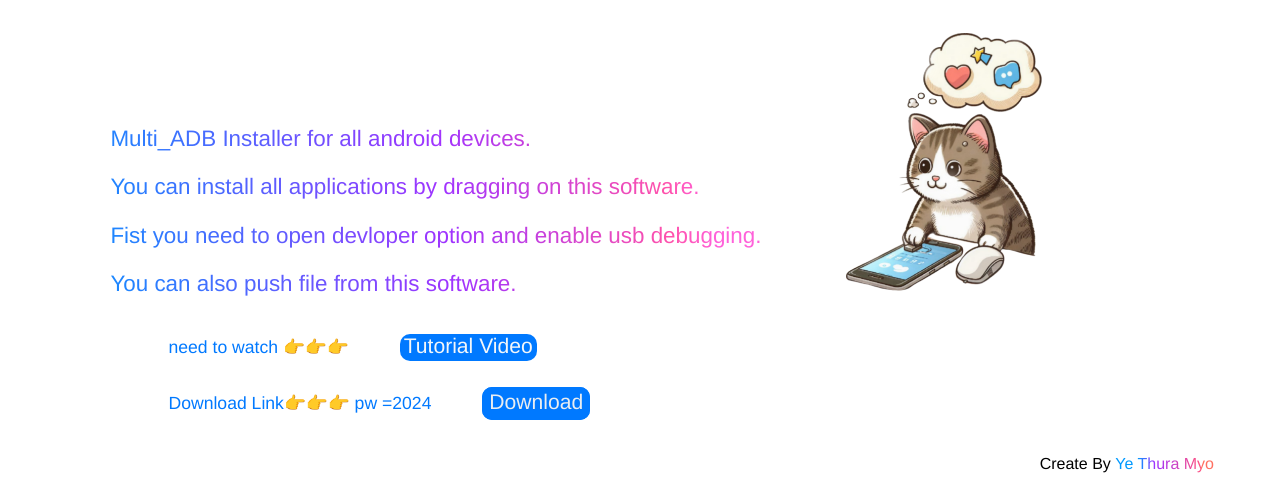
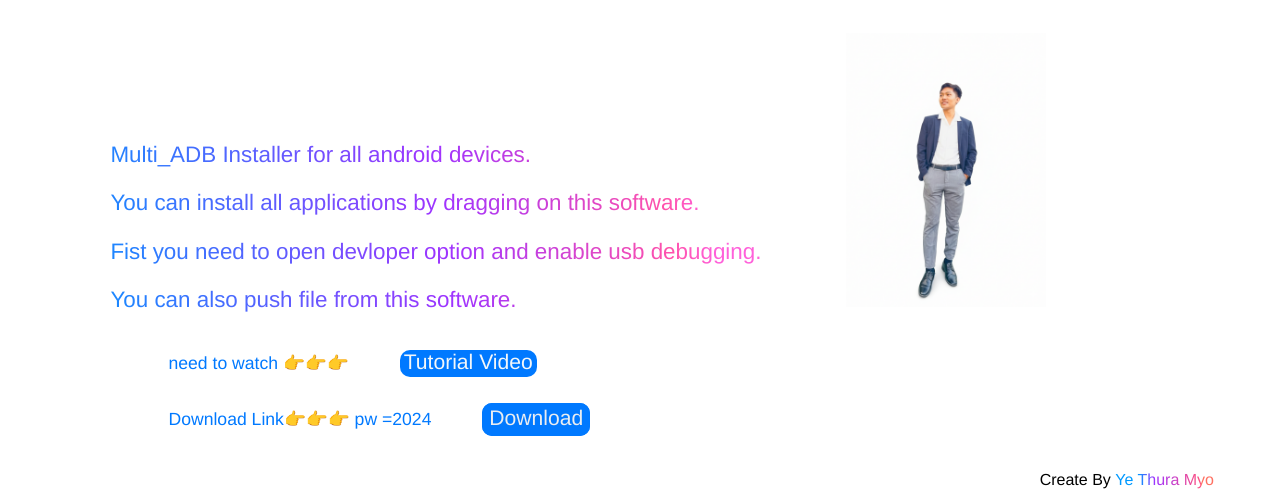
Before and after one commit to tomvyse2024/Tom-Fix-Everything, a plain HTML site: page index.html in a window 1280 px wide. Shown: the part 1263-1760 px from the top of the page. Drawn offline with Linux system fonts and the light colour scheme.

Commit message:
Replace image source from 'right.png' to 'p4.png'

```diff
--- a/index.html
+++ b/index.html
@@ -26,7 +26,7 @@
 
             </div>
             <div class="right">
-                <img src="right.png" class="img"/>
+                <img src="p4.png" class="img"/>
             </div>
         </div>
         <div>
```
